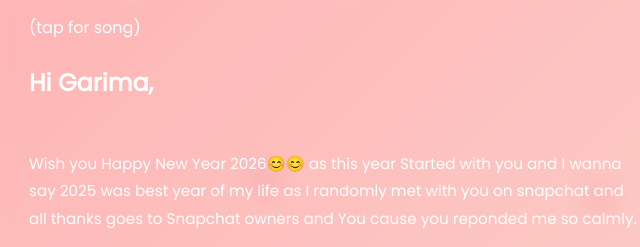
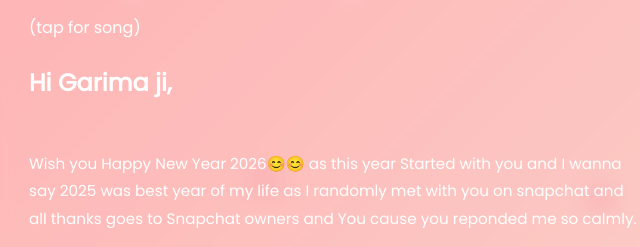
Before and after one commit to VaibhavSMishra/New_Year, a plain HTML site: page memory2.html in a window 1280 px wide. Shown: the part 142-389 px from the top of the page, 306-946 px from the left. Drawn offline with Linux system fonts and the light colour scheme.

Commit message:
Update memory2.html

```diff
--- a/memory2.html
+++ b/memory2.html
@@ -103,7 +103,7 @@ p{
 
 <br>
 <br>
-<h2>Hi Garima,</h2><br><br>
+<h2>Hi Garima ji,</h2><br><br>
 <p>    Wish you Happy New Year 2026😊😊 as this year Started with you and I wanna say 2025 was best year of my life as I randomly met with you on snapchat and all thanks goes to Snapchat owners and You cause you reponded me so calmly.<br><br>
 I don’t know when it started,<br>
 but somewhere in between the small talks,<br>
```
